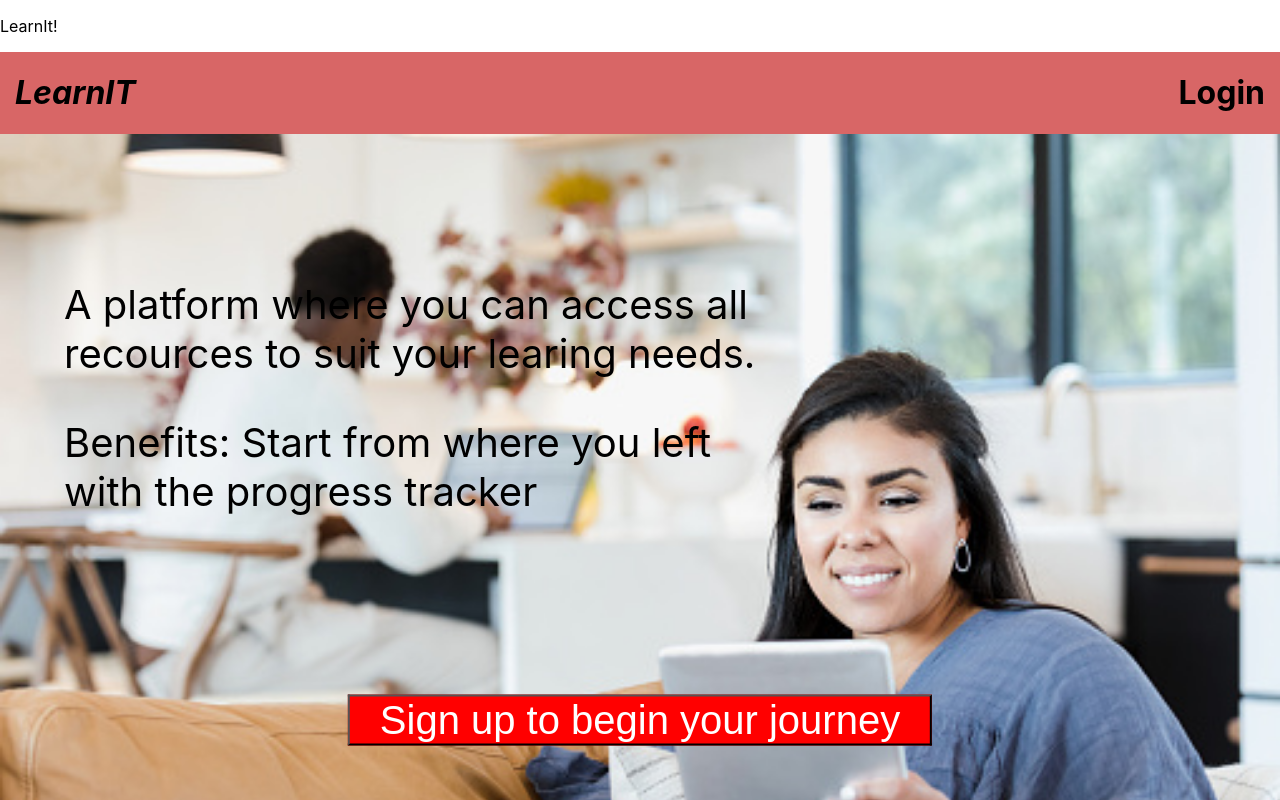
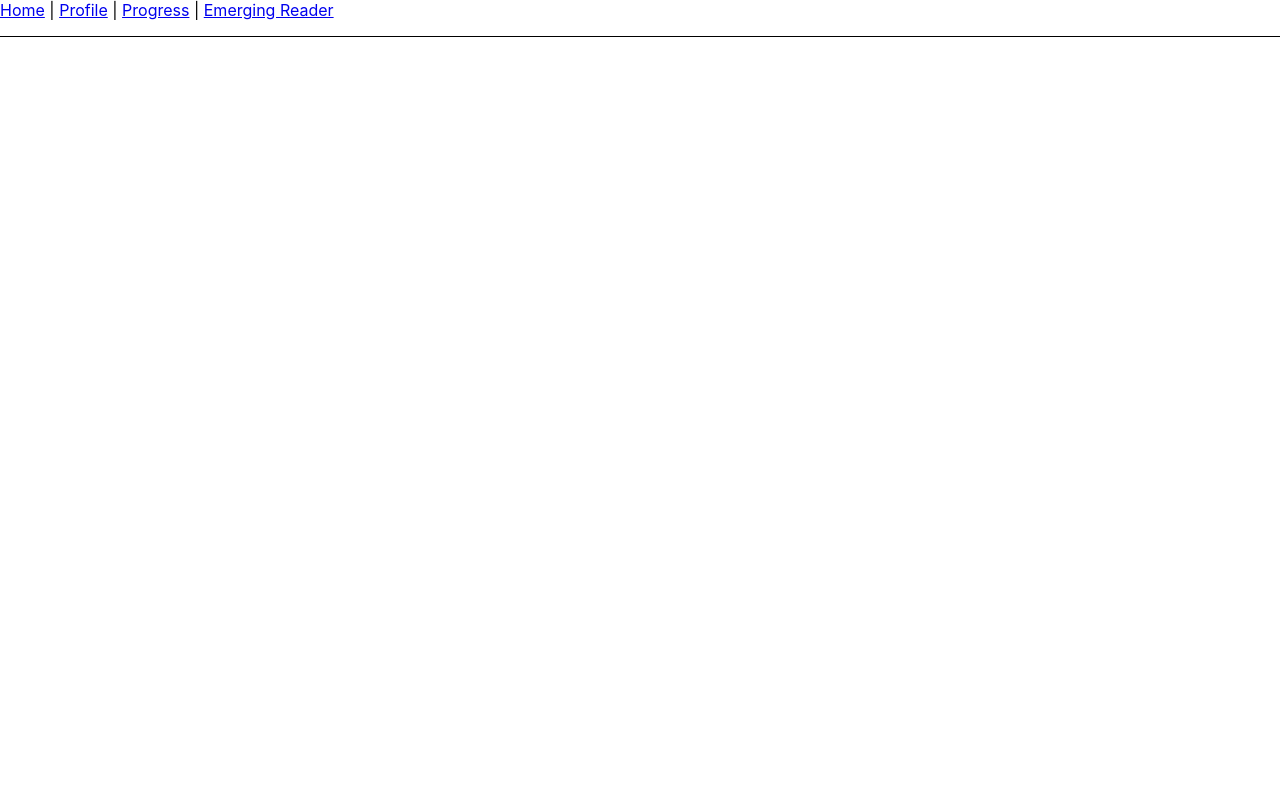
Before and after one commit to D20CM/bae-hackthon, a React (Create React App) app: page / in a window 1280 px wide. Shown: the top 800 px of the page. Built offline with nearby package versions, Linux system fonts and the light colour scheme.

Commit message:
landing page connected with routers

```diff
--- a/src/components/App/App.js
+++ b/src/components/App/App.js
@@ -9,20 +9,17 @@ import { Progress } from "../Progress/Progress";
 function App() {
   return (
     <div className="App">
+      {/* <header className="App-header">
+        <p>LearnIt!</p>
+      </header> */}
 
-
-
-      <header className="App-header">
-        <p>LearnIt!</p>
-      </header>
-    <Landing />
       <nav
         style={{
           borderBottom: "solid 1px",
           paddingBottom: "1rem",
         }}
       >
-        <Link to="/profile">Profile</Link> |{" "}
+        <Link to="/landing">Home</Link> | <Link to="/profile">Profile</Link> |{" "}
         <Link to="/progress">Progress</Link> |{" "}
         <Link to="/emergingreader">Emerging Reader</Link>
       </nav>
@@ -30,8 +27,8 @@ function App() {
         {/* <Route path="profile" element={<Profile />} /> */}
         {/* <Route path="emergingreader" element={<EmergingReader />} /> */}
         <Route path="progress" element={<Progress />} />
+        <Route path="landing" element={<Landing />} />
       </Routes>
-
     </div>
   );
 }
```
